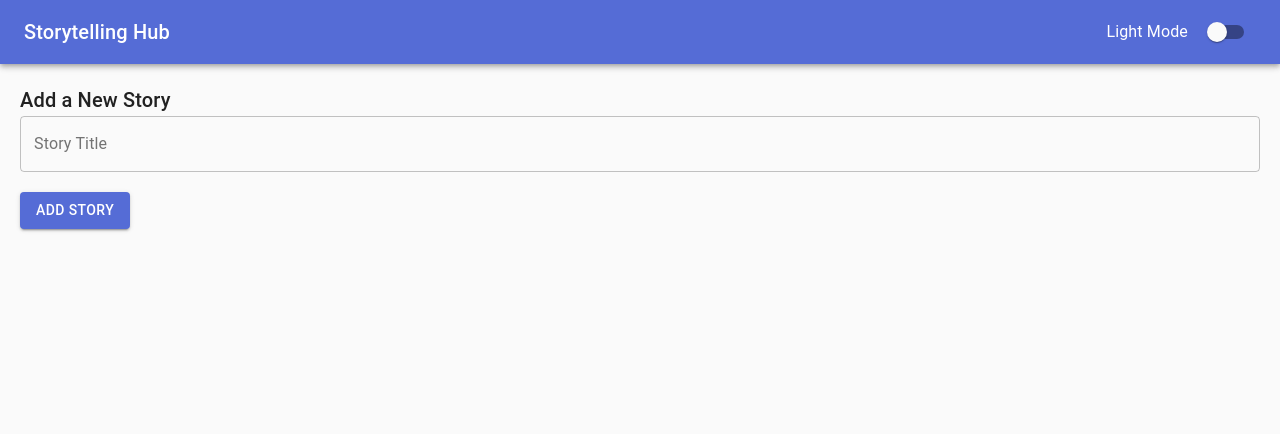
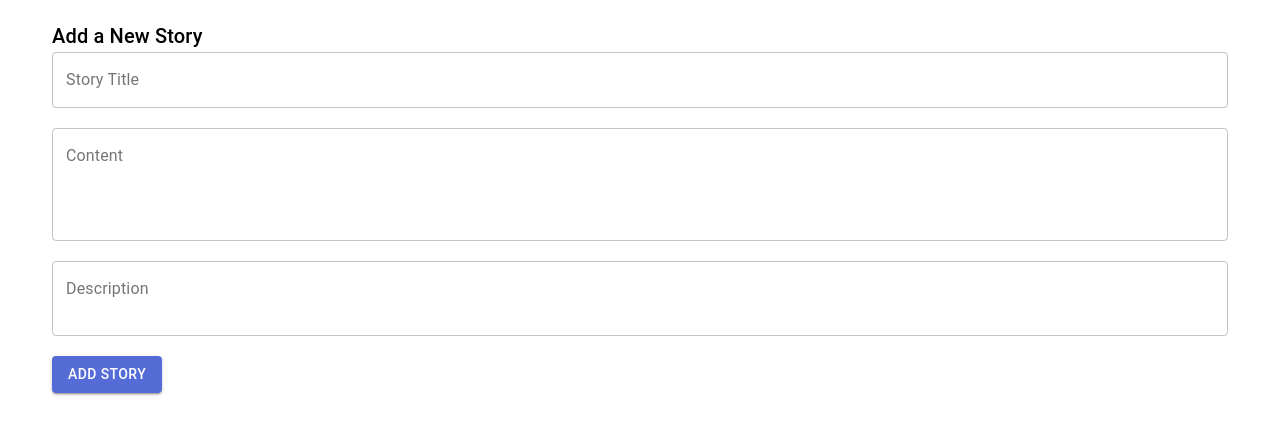
Before and after one commit to StefanNistor69/tum-web-lab6, a React (Create React App) app in the folder storytelling-app/: page /create-story in a window 1280 px wide. Shown: the top 434 px of the page. Built offline with nearby package versions, Linux system fonts and the light colour scheme.

Commit message:
Added story form page

```diff
--- a/storytelling-app/package.json
+++ b/storytelling-app/package.json
@@ -14,6 +14,8 @@
     "material-icons": "^1.13.12",
     "react": "^17.0.0",
     "react-dom": "^17.0.0",
+    "react-router": "^6.23.1",
+    "react-router-dom": "^6.23.1",
     "react-scripts": "5.0.1",
     "web-vitals": "^2.1.4"
   },
--- a/storytelling-app/src/App.js
+++ b/storytelling-app/src/App.js
@@ -1,26 +1,26 @@
-import React, { useState } from 'react';
+import React from 'react';
+import { Link } from 'react-router-dom';
+import { CssBaseline, Container, Button } from '@material-ui/core';
 import Header from './components/Header';
 import StoryList from './components/StoryList';
-import StoryForm from './components/StoryForm';
-import { CssBaseline } from '@material-ui/core';
 
-function App({ darkMode, toggleDarkMode }) {
-  const [stories, setStories] = useState([]);
-
-  const addStory = (newStory) => {
-    setStories([...stories, { id: stories.length + 1, title: newStory, isFavorite: false }]);
-  };
-
-  const deleteStory = (id) => {
-    setStories(stories.filter(story => story.id !== id));
-  };
-
+function App({ darkMode, toggleDarkMode, stories, deleteStory }) {
   return (
     <>
       <CssBaseline />
       <Header darkMode={darkMode} handleToggleDarkMode={toggleDarkMode} />
-      <StoryForm addStory={addStory} />
-      <StoryList stories={stories} deleteStory={deleteStory} />
+      <Container>
+        <Button
+          variant="contained"
+          color="primary"
+          component={Link}
+          to="/create-story"
+          style={{ margin: '20px 0' }}
+        >
+          Create Story
+        </Button>
+        <StoryList stories={stories} deleteStory={deleteStory} />
+      </Container>
     </>
   );
 }
--- /dev/null
+++ b/storytelling-app/src/components/StoryFormPage.js
@@ -0,0 +1,59 @@
+import React, { useState } from 'react';
+import { useNavigate } from 'react-router-dom';
+import { Button, TextField, Typography, Container } from '@material-ui/core';
+
+function StoryFormPage({ addStory }) {
+  const [title, setTitle] = useState('');
+  const [content, setContent] = useState('');
+  const [description, setDescription] = useState('');
+  const navigate = useNavigate();
+
+  const handleSubmit = (event) => {
+    event.preventDefault();
+    if (title && content && description) {
+      addStory({ title, content, description });
+      navigate('/');
+    }
+  };
+
+  return (
+    <Container>
+      <form onSubmit={handleSubmit} style={{ margin: 20 }}>
+        <Typography variant="h6">Add a New Story</Typography>
+        <TextField
+          label="Story Title"
+          variant="outlined"
+          fullWidth
+          value={title}
+          onChange={(e) => setTitle(e.target.value)}
+          style={{ marginBottom: 20 , color:" black"}}
+        />
+        <TextField
+          label="Content"
+          variant="outlined"
+          fullWidth
+          value={content}
+          onChange={(e) => setContent(e.target.value)}
+          style={{ marginBottom: 20 }}
+          multiline
+          rows={4}
+        />
+        <TextField
+          label="Description"
+          variant="outlined"
+          fullWidth
+          value={description}
+          onChange={(e) => setDescription(e.target.value)}
+          style={{ marginBottom: 20 }}
+          multiline
+          rows={2}
+        />
+        <Button type="submit" variant="contained" color="primary">
+          Add Story
+        </Button>
+      </form>
+    </Container>
+  );
+}
+
+export default StoryFormPage;
--- a/storytelling-app/src/index.js
+++ b/storytelling-app/src/index.js
@@ -3,9 +3,12 @@ import ReactDOM from 'react-dom';
 import App from './App';
 import { ThemeProvider } from '@material-ui/core/styles';
 import getTheme from './theme';
+import { BrowserRouter as Router, Routes, Route } from 'react-router-dom';
+import StoryFormPage from './components/StoryFormPage';
 
 const Root = () => {
   const [darkMode, setDarkMode] = useState(false);
+  const [stories, setStories] = useState([]);
 
   useEffect(() => {
     const savedMode = localStorage.getItem('darkMode') === 'true';
@@ -19,11 +22,37 @@ const Root = () => {
     });
   };
 
+  const addStory = (newStory) => {
+    setStories([...stories, { id: stories.length + 1, ...newStory }]);
+  };
+
+  const deleteStory = (id) => {
+    setStories(stories.filter(story => story.id !== id));
+  };
+
   const theme = getTheme(darkMode);
 
   return (
     <ThemeProvider theme={theme}>
-      <App darkMode={darkMode} toggleDarkMode={toggleDarkMode} />
+      <Router>
+        <Routes>
+          <Route
+            path="/"
+            element={
+              <App
+                darkMode={darkMode}
+                toggleDarkMode={toggleDarkMode}
+                stories={stories}
+                deleteStory={deleteStory}
+              />
+            }
+          />
+          <Route
+            path="/create-story"
+            element={<StoryFormPage addStory={addStory} />}
+          />
+        </Routes>
+      </Router>
     </ThemeProvider>
   );
 };
```
Also changed, not shown: 1 other file (tests, documents, lock files or other folders).
